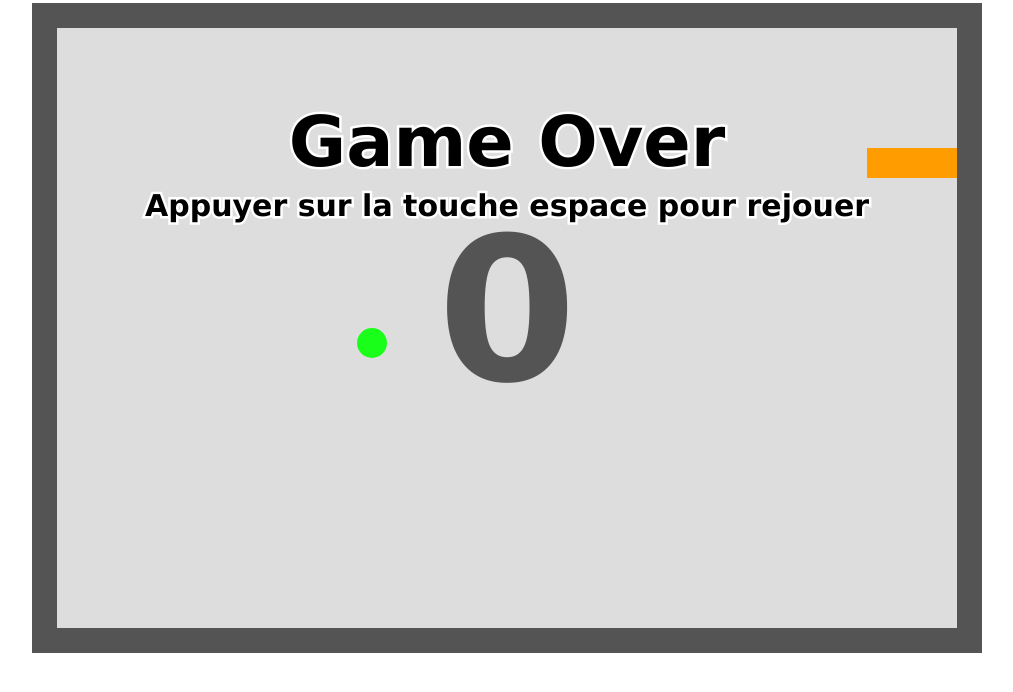
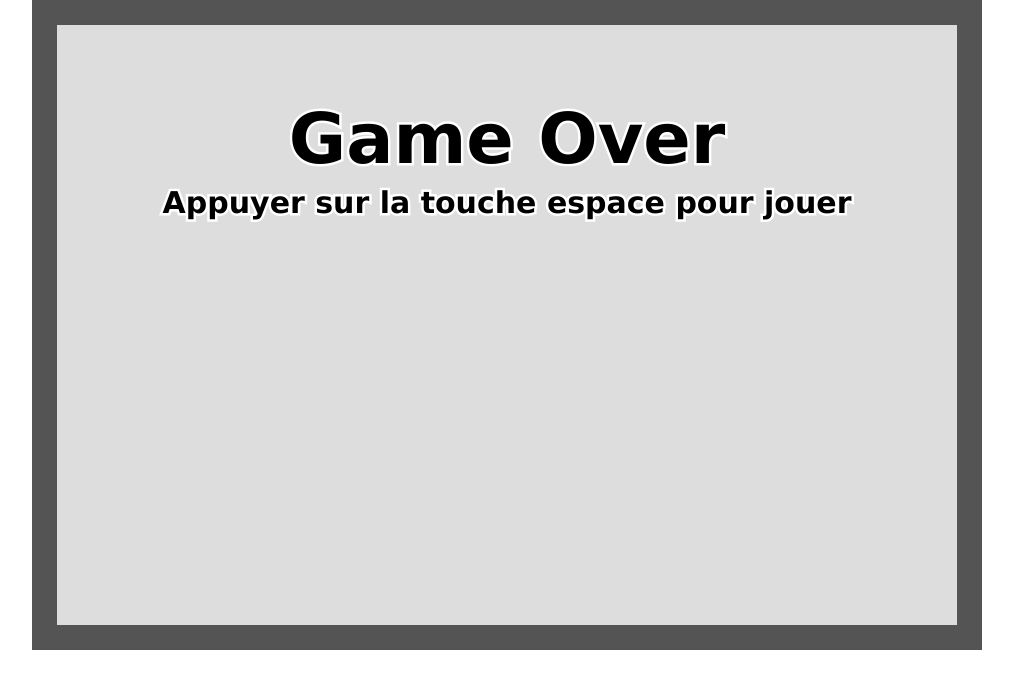
Before and after one commit to yohann-kevin/SnakeProject, a plain HTML site: page index.html in a window 1280 px wide. Shown: the whole page, without its empty margins (133-1146 px from the left). Drawn offline with Linux system fonts and the light colour scheme.

Commit message:
refactoring 1

```diff
--- a/main.js
+++ b/main.js
@@ -1,4 +1,4 @@
-window.onload = function () {
+window.onload = function () {startSnake()}
 
     var canvasWidth = 900; //taille du canvas
     var canvasHeight = 600; //taille du canvas
@@ -12,9 +12,32 @@ window.onload = function () {
     var score;
     var timeout;
 
-    //appelle de fonction
-    init();
+    //démarre le jeu
+    function startSnake() {
+        canvas = document.createElement('canvas'); //crée l'element canvas
+        canvas.width = canvasWidth;
+        canvas.height = canvasHeight;
+        canvas.style.border = "25px solid #545454";
+        canvas.style.backgroundColor = "#ddd";
+        document.getElementById("snake").appendChild(canvas); //fixe le canvas a mon main
+        ctx = canvas.getContext('2d'); //indique le contexte
+        ctx.font = "bold 70px Verdana";
+        ctx.fillStyle = "#000";
+        ctx.textAlign = "center";
+        ctx.textBaseline = "middle";
+        ctx.strokeStyle = "white";
+        ctx.lineWidth = 5;
+        var centerX = canvasWidth / 2;
+        var centerY = canvasHeight / 2;
+        ctx.strokeText("Game Over", centerX, centerY - 180);
+        ctx.fillText("Game Over", centerX, centerY - 180);
+        ctx.font = "bold 30px Verdana";
+        ctx.strokeText("Appuyer sur la touche espace pour jouer", centerX, centerY - 120);
+        ctx.fillText("Appuyer sur la touche espace pour jouer", centerX, centerY - 120);
+        ctx.restore();
+    }
 
+    // initialise le jeux
     function init() {
         canvas = document.createElement('canvas'); //crée l'element canvas
         canvas.width = canvasWidth;
@@ -24,7 +47,7 @@ window.onload = function () {
         document.getElementById("snake").appendChild(canvas); //fixe le canvas a mon main
         ctx = canvas.getContext('2d'); //indique le contexte
         //creer un serpent avec 3 block placé en fonction de x et y
-        snakee = new snake([
+        snakee = new Snake([
             [6, 4],
             [5, 4],
             [4, 4]
@@ -32,11 +55,9 @@ window.onload = function () {
         applee = new Apple([10, 10]);
         score = 0;
         refreshCanvas(); //appel la fonction refresh
-
     }
 
     function refreshCanvas() {
-
         //appelle la méthode advance
         snakee.advance();
         if (snakee.checkCollision()) {
@@ -81,7 +102,7 @@ window.onload = function () {
 
     //relance le jeux
     function restart() {
-        snakee = new snake([
+        snakee = new Snake([
             [6, 4],
             [5, 4],
             [4, 4]
@@ -113,7 +134,7 @@ window.onload = function () {
     }
 
     //fonction constructeur
-    function snake(body, direction) {
+    function Snake(body, direction) {
         this.body = body;
         this.direction = direction;
         this.ateApple = false;
@@ -240,13 +261,11 @@ window.onload = function () {
             this.position = [newX, newY];
         };
 
-        //vérifiee si la pomme ne spawn pas sur le serpent
+        //vérifie si la pomme ne spawn pas sur le serpent
         this.isOnSnake = function(snakeToCheck) {
             var isOnSnake = false;
             for (var i = 0; i < snakeToCheck.body.length; i++) {
-                if(this.position[0] === snakeToCheck.body[i][0] && this.position[1] === snakeToCheck.body[i][1]) {
-                    isOnSnake = true;
-                }
+                if(this.position[0] === snakeToCheck.body[i][0] && this.position[1] === snakeToCheck.body[i][1]) isOnSnake = true;
             }
             return isOnSnake;
         }
@@ -277,4 +296,3 @@ window.onload = function () {
         }
         snakee.setDirection(newDirection);
     }
-}
--- a/style.css
+++ b/style.css
@@ -4,7 +4,6 @@
 }
 
 #snake {
-    margin-top: 3px;
     width: 100%;
     text-align: center;
 }
```
